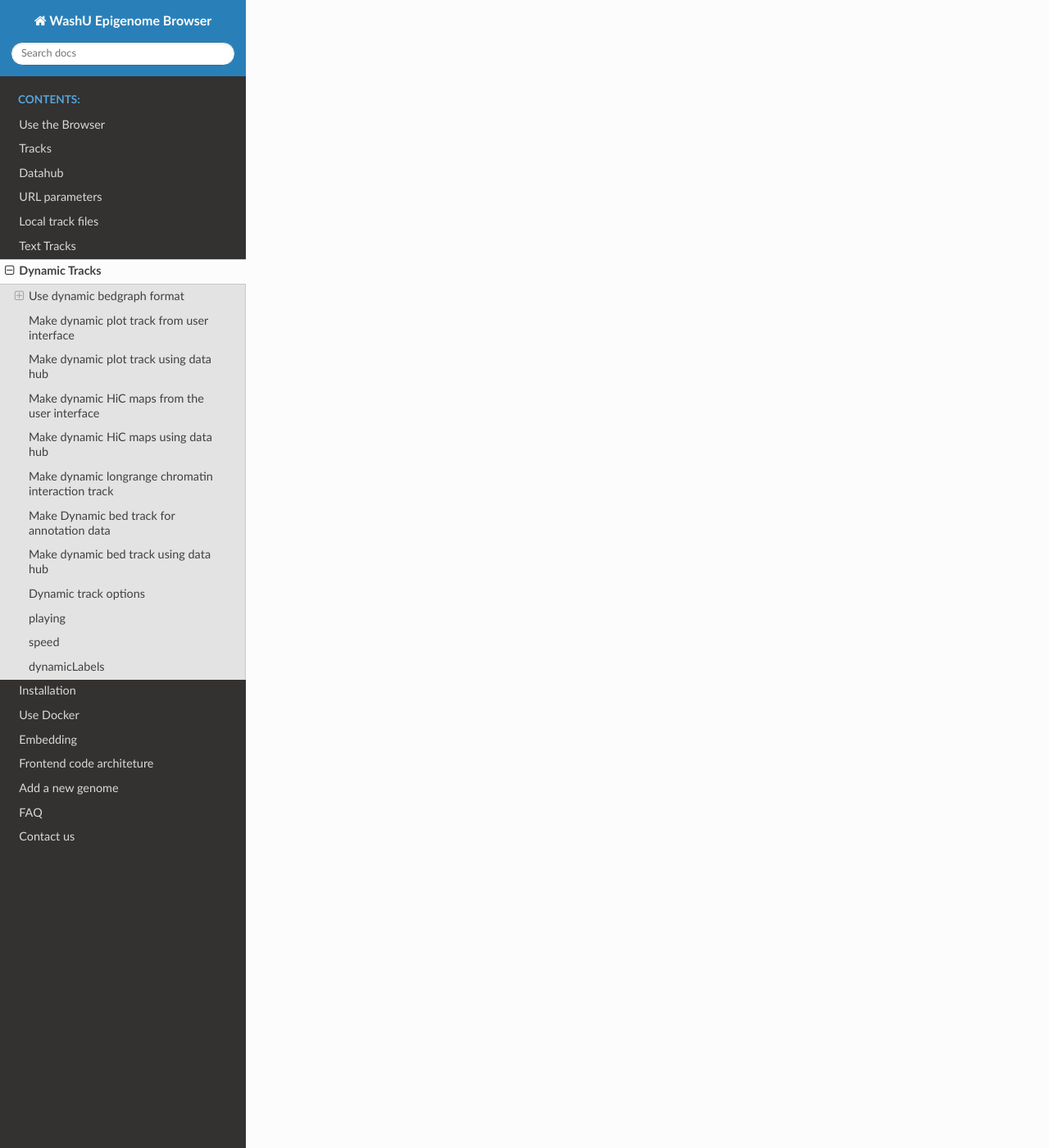
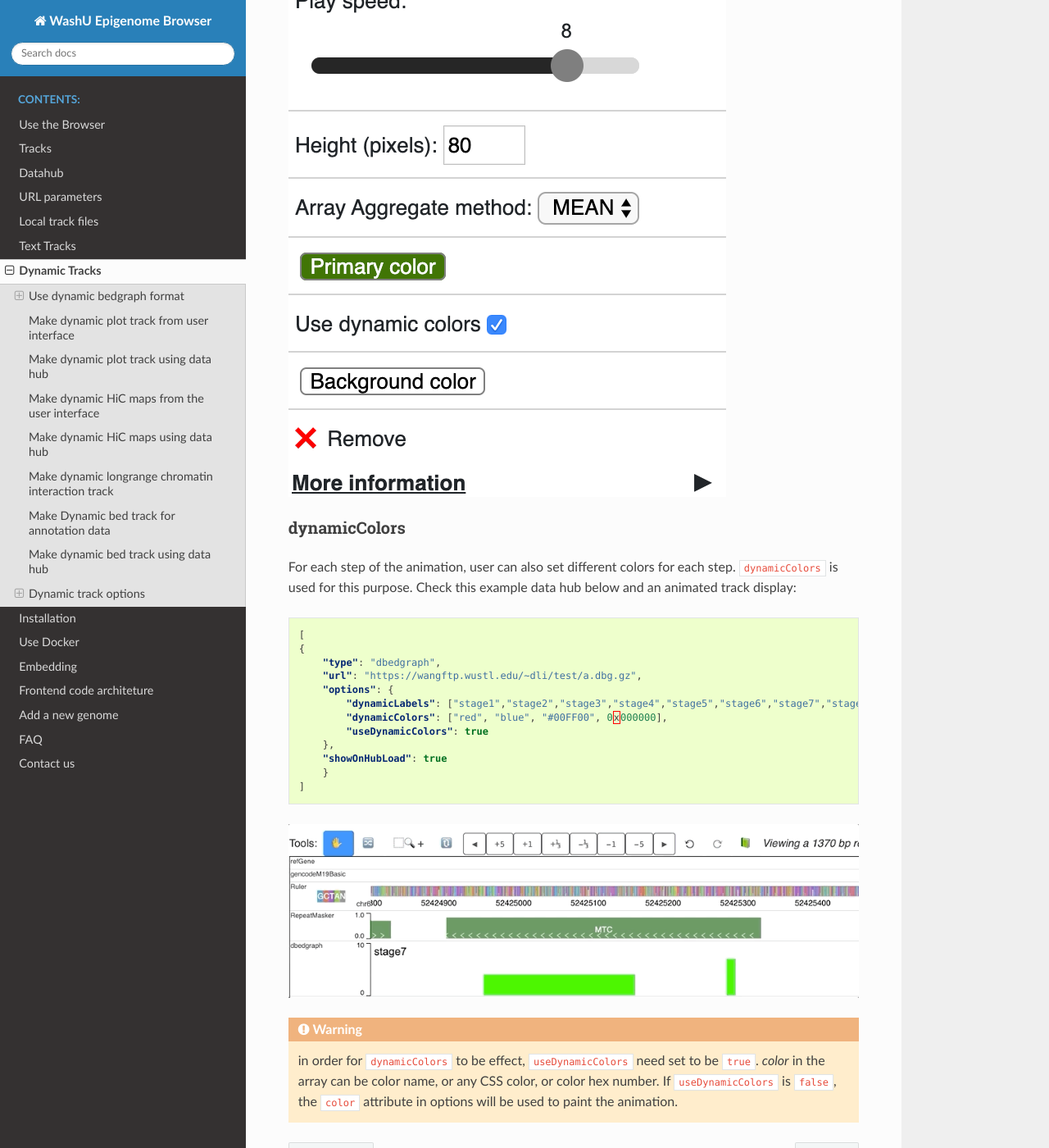
Before and after one commit to lidaof/eg-docs, a Sphinx documentation site: the page built from docs/dynamic.rst, in a window 1280 px wide and 1400 px high, scrolled down 16320 px. Shown: the whole window at 82% size. Built offline with Sphinx 7.4.7 and the Read the Docs theme 2.0.0, drawn with Linux system fonts in a browser that asks for light colours; some of the changed text lies outside the part shown.

Commit message:
dynamic color

```diff
--- a/docs/dynamic.rst
+++ b/docs/dynamic.rst
@@ -12,6 +12,9 @@
 
     chr6    52424961        52425161        [10,9,8,7,6,5,4,3,2,1]
     chr6    52425286        52425296        [1,2,3,4,5,6,7,8,9,10]
+
+.. important:: The data array in 4th column are not required to be always with same length, for shorter arrays, values will be used repeatly from beginning of the array
+               if the same view window has longer arrays. To avoid this repeating process, users need to fill the missing data with ``0``.
 
 Format the file with bgzip and tabix, this example file can be accessed from https://vizhub.wustl.edu/public/misc/dynamicTrack/dynamic-hubs/test.dbg.gz, you can submit the new track file as a remote track:
 
@@ -245,17 +248,51 @@
 Besides regular propeties like ``color``, ``backgroundColor`` and ``height`` etc, dynamic track has a set of propeties just for this track type.
 
 playing
--------
+~~~~~~~
 
 ``playing`` indicates if the track animation is playing or paused, value can be `true` or `false`
 
 speed
------
+~~~~~
 
 ``speed`` indicates the playing speed of the animation, range from 1 to 10 where 1 is the slowest and 10 is the fastest.
 Value need be set in an array format, like ``[1]`` or ``[5]``
 
 dynamicLabels
--------------
+~~~~~~~~~~~~~
 
 for ``dbedgraph`` track only. specify the labels with each data points. Values should be an array of strings.
+
+useDynamicColors
+~~~~~~~~~~~~~~~~
+
+``useDynamicColors`` toggles if use a dynamic color set defined in data hub, see the option ``dynamicColors`` for more details. Right click on a dynamic
+track will also bring the menu to change this option.
+
+.. image:: _static/dy19.png
+
+dynamicColors
+~~~~~~~~~~~~~
+
+For each step of the animation, user can also set different colors for each step. ``dynamicColors`` is used for this purpose.
+Check this example data hub below and an animated track display:
+
+.. code-block:: json
+
+    [
+    {
+        "type": "dbedgraph",
+        "url": "https://wangftp.wustl.edu/~dli/test/a.dbg.gz",
+        "options": {
+            "dynamicLabels": ["stage1","stage2","stage3","stage4","stage5","stage6","stage7","stage8","stage9","stage10"],
+            "dynamicColors": ["red", "blue", "#00FF00", 0x000000],
+            "useDynamicColors": true
+        },
+        "showOnHubLoad": true
+        }
+    ]
+
+.. image:: _static/dy18.gif
+
+.. warning:: in order for ``dynamicColors`` to be effect, ``useDynamicColors`` need set to be ``true``. `color` in the array can be color name, or any CSS color, or color hex number.
+             If ``useDynamicColors`` is ``false``, the ``color`` attribute in options will be used to paint the animation.
```
Also changed, not shown: docs/_static/dy18.gif (added), docs/_static/dy19.png (added).
